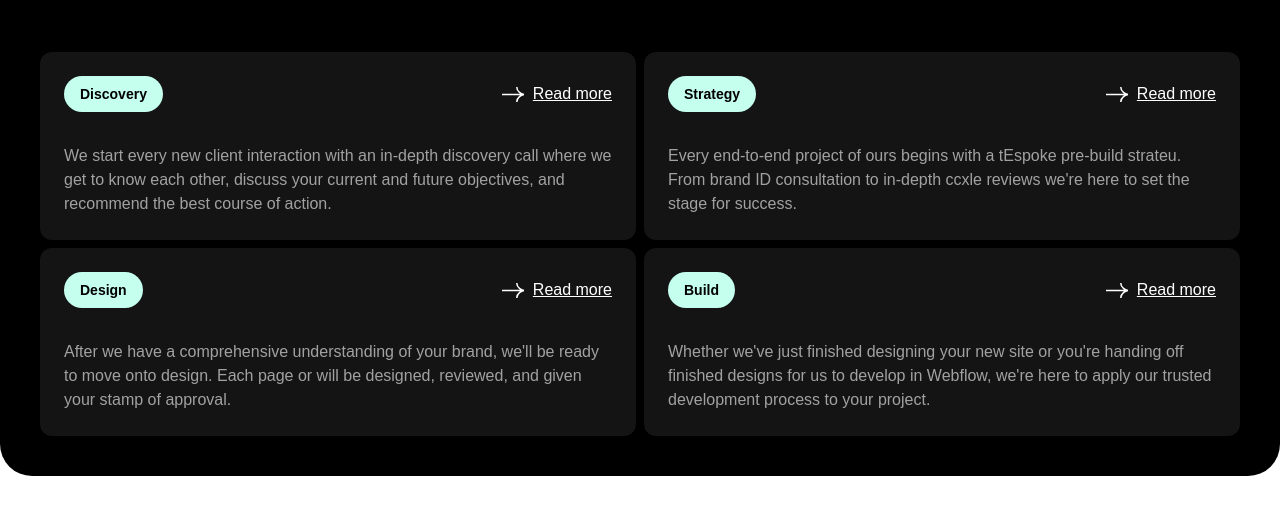
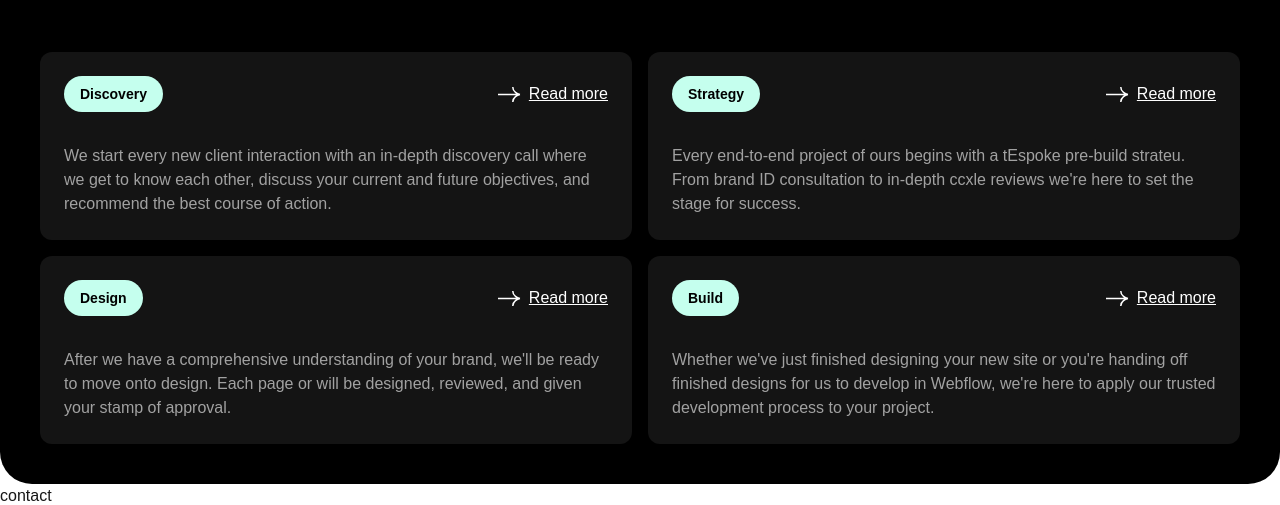
Before and after one commit to aniksikder13/raintor-test, a Next.js app: page / in a window 1280 px wide. Shown: the part 2418-2923 px from the top of the page. Before the commit the page ends 2894 px from the top, so only its background shows below. Built offline with nearby package versions, Linux system fonts and the light colour scheme.

Commit message:
implemented works process section

```diff
--- a/src/app/page.tsx
+++ b/src/app/page.tsx
@@ -4,6 +4,7 @@ import Hero from "@/components/home/hero";
 import ListOfSkills from "@/components/home/listOfSkills";
 import About from "@/components/home/about";
 import WorkProcess from "@/components/home/workprocess";
+import Contact from "@/components/home/contact";
 
 export default function Home() {
   return (
@@ -12,6 +13,7 @@ export default function Home() {
       <ListOfSkills />
       <About />
       <WorkProcess />
+      <Contact />
     </Fragment>
   );
 }
--- /dev/null
+++ b/src/components/home/contact.tsx
@@ -0,0 +1,7 @@
+import React from 'react'
+
+export default function Contact() {
+  return (
+    <div>contact</div>
+  )
+}
--- a/src/components/home/workprocess.tsx
+++ b/src/components/home/workprocess.tsx
@@ -17,7 +17,7 @@ export default function WorkProcess() {
         />
         <h1 className="text-6xl">My Extensive List of Skills</h1>
       </div>
-      <ul className="grid grid-cols-2 gap-2 mt-14">
+      <ul className="grid grid-cols-2 gap-4 mt-14">
         {workingProcess?.map((item, index) => (
           <li
             key={index}
@@ -30,7 +30,7 @@ export default function WorkProcess() {
                 {item?.name}
               </label>
               <Link href="#" className="flex items-center space-x-2">
-                <span className="inline-block stroke-current text-white group-hover:text-black transition-colors duration-200">
+                <span className="stroke-current text-white group-hover:text-black transition-colors duration-200">
                   <Arrow />
                 </span>
                 <span className="underline">Read more</span>
```
